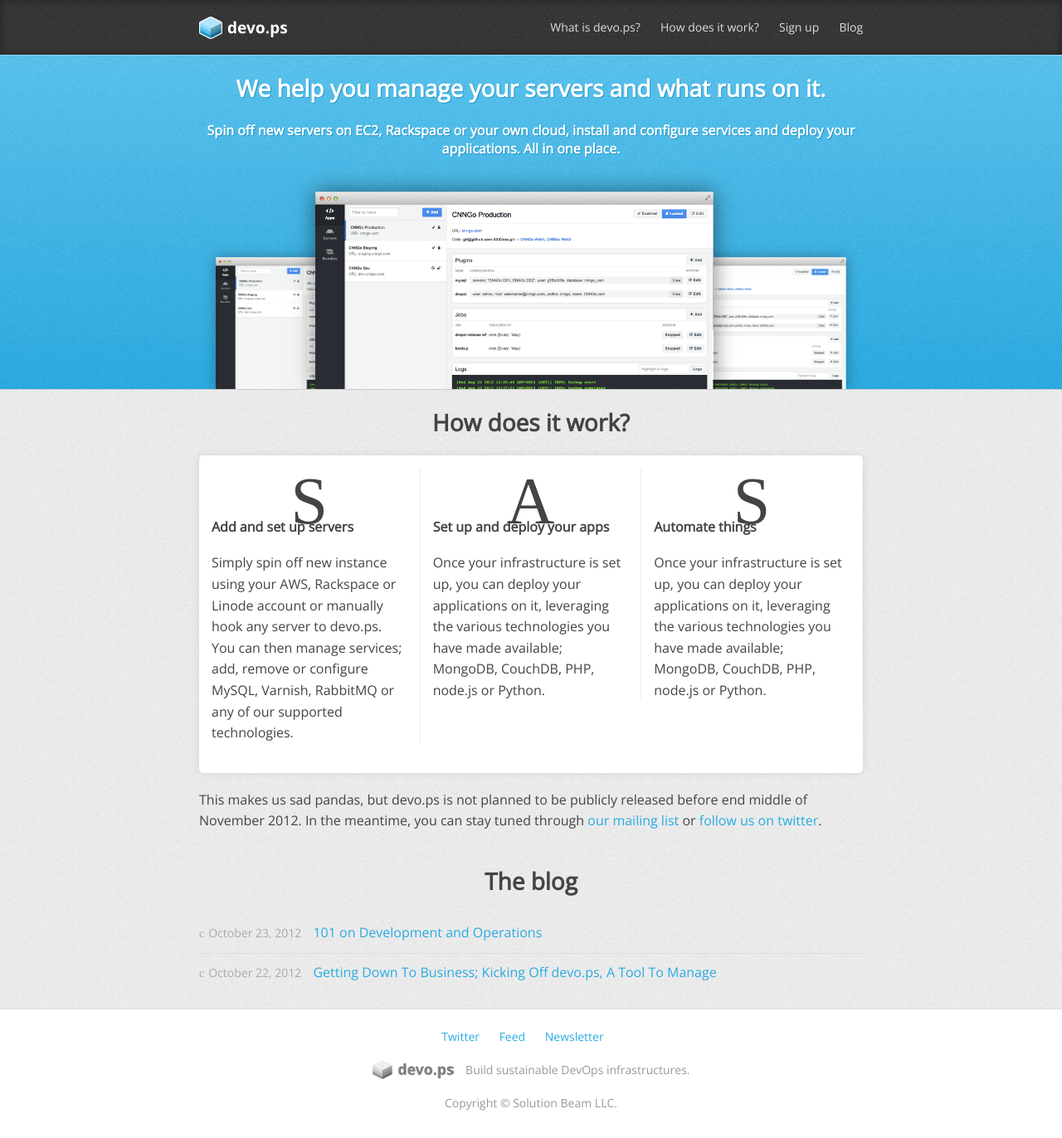
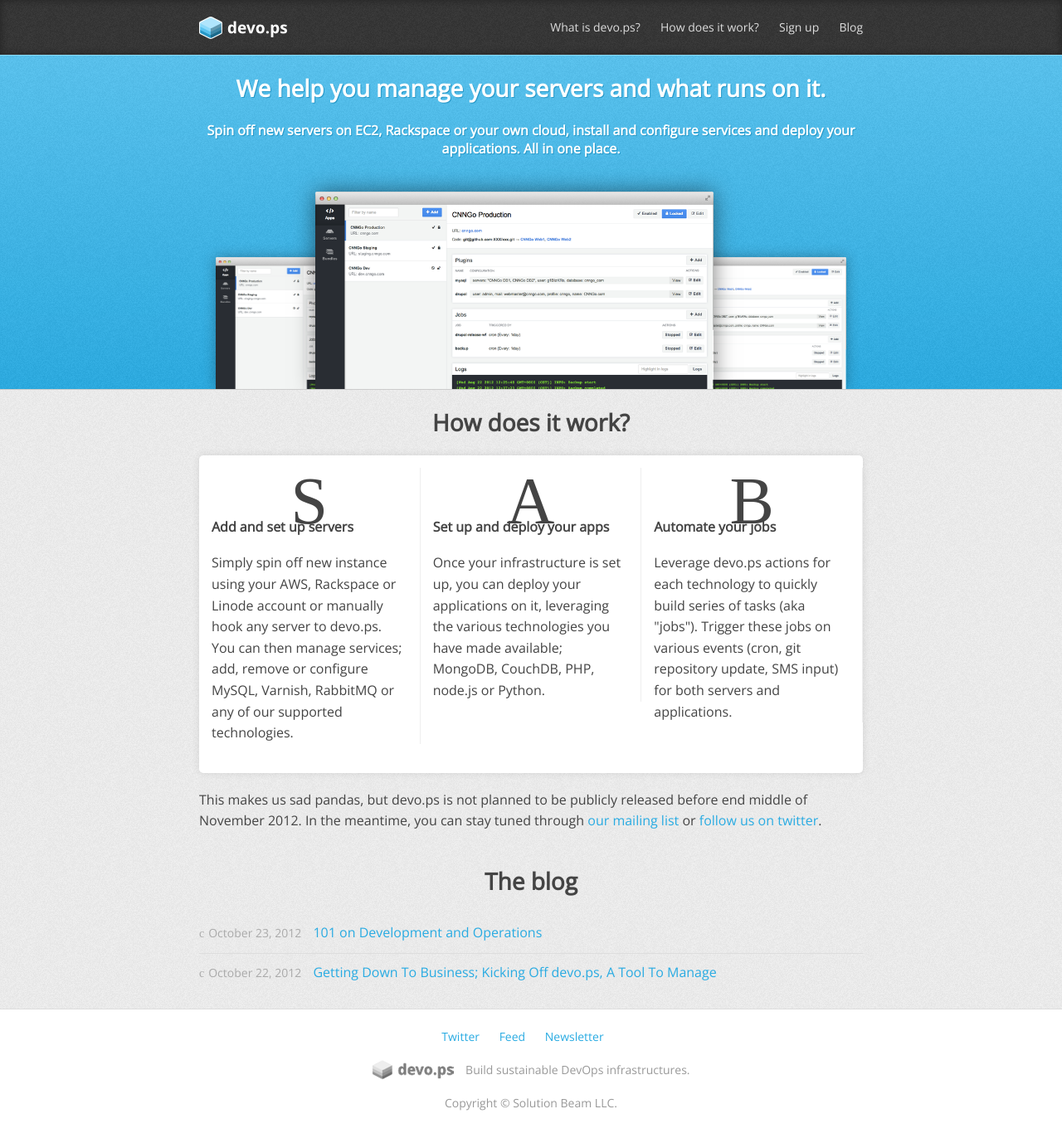
Before and after one commit to isabella232/devo-ps.github.io, a Jekyll site: the page built from index.html, in a window 1280 px wide. Shown: the whole page at 83% size. Built offline with Jekyll 4.4.1, drawn with Linux system fonts in a browser that asks for light colours; nearby versions of some CDN libraries; some web fonts are replaced; library files that are not in the unit come from our copies.

Commit message:
Cleaning up how section

```diff
--- a/css/style.css
+++ b/css/style.css
@@ -214,7 +214,7 @@
   content: 'A';
 }
 
-#how h3.bundles:before {
+#how h3.jobs:before {
   content: 'B';
 }
 
--- a/index.html
+++ b/index.html
@@ -35,8 +35,8 @@
       </li>
       <li>
         <div class='wrapper'>
-          <h3 class='jobs'>Automate things</h3>
-          <p>Once your infrastructure is set up, you can deploy your applications on it, leveraging the various technologies you have made available; MongoDB, CouchDB, PHP, node.js or Python.</p>
+          <h3 class='jobs'>Automate your jobs</h3>
+          <p>Leverage devo.ps actions for each technology to quickly build series of tasks (aka "jobs"). Trigger these jobs on various events (cron, git repository update, SMS input) for both servers and applications.</p>
         </div>
       </li>
     </ul>
```
